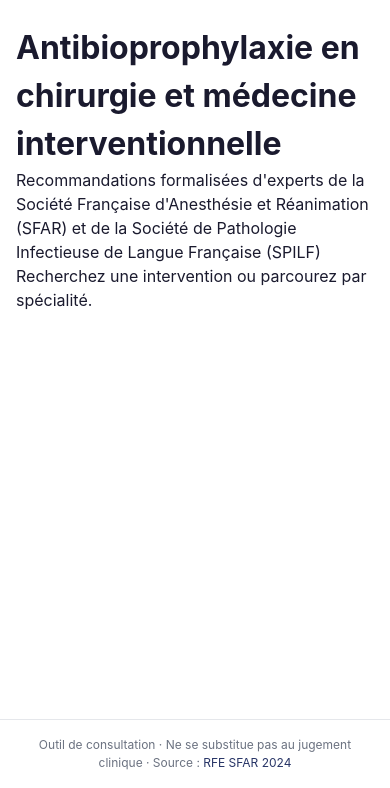
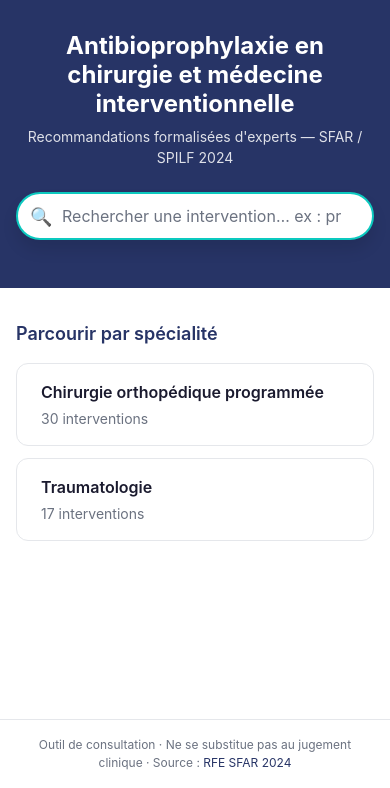
Before and after one commit to tomboulier/recos-antibioprophylaxie-SFAR, a FastAPI app: page / in a window 390 px wide. Shown: the part 56-844 px from the top of the page. Run offline with FastAPI, Linux system fonts and the light colour scheme.

Commit message:
feat(web): implémenter écran d'accueil avec grille spécialités (S-011)
- Section héros avec titre, sous-titre et barre de recherche (autofocus)
- Grille des spécialités dynamique depuis rfe.json (cartes cliquables)
- CSS responsive : liste mobile, 2 colonnes tablet, 4 colonnes desktop
- Barre de recherche visible mais non fonctionnelle (sera dans S-009)
- 11 tests pour la page d'accueil, 67 tests total

Co-Authored-By: Claude Opus 4.6 <noreply@anthropic.com>

```diff
--- /dev/null
+++ b/app/static/css/accueil.css
@@ -0,0 +1,159 @@
+/* Accueil — héros, recherche, grille spécialités */
+
+/* --- Section héros --- */
+.hero {
+  background: var(--color-primary);
+  color: #fff;
+  text-align: center;
+  padding: var(--space-8) var(--space-4) var(--space-12);
+  margin: calc(-1 * var(--space-6)) calc(-1 * var(--space-4)) 0;
+}
+
+.hero h1 {
+  font-size: var(--font-xl);
+  font-weight: 700;
+  line-height: 1.2;
+  margin-bottom: var(--space-2);
+}
+
+.hero__subtitle {
+  font-size: var(--font-sm);
+  opacity: 0.85;
+  margin-bottom: var(--space-6);
+}
+
+/* --- Barre de recherche --- */
+.search-container {
+  max-width: 640px;
+  margin: 0 auto;
+}
+
+.search-bar {
+  position: relative;
+}
+
+.search-bar__icon {
+  position: absolute;
+  left: 14px;
+  top: 50%;
+  transform: translateY(-50%);
+  font-size: 18px;
+  pointer-events: none;
+}
+
+.search-bar__input {
+  width: 100%;
+  height: 48px;
+  padding: 0 var(--space-4) 0 44px;
+  border: 2px solid transparent;
+  border-radius: var(--radius-full);
+  font-size: var(--font-base);
+  font-family: var(--font-family);
+  background: #fff;
+  box-shadow: var(--shadow-md);
+  color: var(--color-text);
+}
+
+.search-bar__input::placeholder {
+  color: var(--color-text-secondary);
+}
+
+.search-bar__input:focus {
+  outline: none;
+  border-color: var(--color-accent);
+  box-shadow: var(--shadow-lg);
+}
+
+/* --- Section spécialités --- */
+.specialites {
+  padding-top: var(--space-8);
+}
+
+.specialites__title {
+  font-size: var(--font-lg);
+  font-weight: 600;
+  color: var(--color-primary);
+  margin-bottom: var(--space-4);
+}
+
+/* Mobile : liste verticale */
+.specialites__grid {
+  display: flex;
+  flex-direction: column;
+  gap: var(--space-3);
+}
+
+.specialty-card {
+  display: flex;
+  flex-direction: column;
+  gap: var(--space-1);
+  padding: var(--space-4) var(--space-6);
+  background: #fff;
+  border: 1px solid var(--color-border);
+  border-radius: var(--radius-lg);
+  text-decoration: none;
+  color: var(--color-text);
+  transition: border-color 0.15s, box-shadow 0.15s, transform 0.15s;
+}
+
+.specialty-card:hover {
+  border-color: var(--color-accent);
+  box-shadow: var(--shadow-md);
+  transform: translateY(-2px);
+}
+
+.specialty-card:focus-visible {
+  outline: 2px solid var(--color-accent);
+  outline-offset: 2px;
+}
+
+.specialty-card__name {
+  font-size: var(--font-base);
+  font-weight: 600;
+}
+
+.specialty-card__count {
+  font-size: var(--font-sm);
+  color: var(--color-text-secondary);
+}
+
+/* --- Tablet : grille 2 colonnes --- */
+@media (min-width: 768px) {
+  .hero {
+    padding: var(--space-12) var(--space-6) calc(var(--space-12) + var(--space-4));
+    margin: calc(-1 * var(--space-8)) calc(-1 * var(--space-6)) 0;
+  }
+
+  .search-bar__input {
+    height: 56px;
+    font-size: var(--font-lg);
+    padding-left: 52px;
+  }
+
+  .search-bar__icon {
+    left: 18px;
+    font-size: 20px;
+  }
+
+  .specialites__grid {
+    display: grid;
+    grid-template-columns: repeat(2, 1fr);
+    gap: var(--space-4);
+  }
+
+  .specialty-card {
+    text-align: center;
+    padding: var(--space-6);
+  }
+}
+
+/* --- Desktop : grille 4 colonnes --- */
+@media (min-width: 1024px) {
+  .hero {
+    margin: calc(-1 * var(--space-12)) calc(-1 * var(--space-8)) 0;
+  }
+
+  .specialites__grid {
+    grid-template-columns: repeat(4, 1fr);
+  }
+}
--- a/app/templates/accueil.html
+++ b/app/templates/accueil.html
@@ -2,11 +2,38 @@
 
 {% block title %}Accueil — Antibioprophylaxie SFAR{% endblock %}
 
+{% block head %}
+<link rel="stylesheet" href="/static/css/accueil.css">
+{% endblock %}
+
 {% block content %}
-<h1>Antibioprophylaxie en chirurgie et médecine interventionnelle</h1>
-<p>Recommandations formalisées d'experts
-    de la Société Française d'Anesthésie et Réanimation (SFAR)
-    et de la Société de Pathologie Infectieuse de Langue Française (SPILF)
-</p>
-<p>Recherchez une intervention ou parcourez par spécialité.</p>
+<section class="hero">
+  <h1>Antibioprophylaxie en chirurgie et médecine interventionnelle</h1>
+  <p class="hero__subtitle">Recommandations formalisées d'experts — SFAR / SPILF 2024</p>
+
+  <div class="search-container">
+    <div class="search-bar">
+      <span class="search-bar__icon" aria-hidden="true">🔍</span>
+      <input
+        type="search"
+        class="search-bar__input"
+        placeholder="Rechercher une intervention… ex : prothèse de hanche"
+        autofocus
+        aria-label="Rechercher une intervention"
+      >
+    </div>
+  </div>
+</section>
+
+<section class="specialites" aria-label="Spécialités chirurgicales">
+  <h2 class="specialites__title">Parcourir par spécialité</h2>
+  <div class="specialites__grid">
+    {% for s in specialites %}
+    <a href="/specialites/{{ s.id }}" class="specialty-card">
+      <span class="specialty-card__name">{{ s.nom }}</span>
+      <span class="specialty-card__count">{{ s.nb_interventions }} intervention{{ "s" if s.nb_interventions > 1 }}</span>
+    </a>
+    {% endfor %}
+  </div>
+</section>
 {% endblock %}
--- a/app/web/routes.py
+++ b/app/web/routes.py
@@ -23,6 +23,19 @@ async def accueil(request: Request):
     Returns
     -------
     TemplateResponse
-        Page HTML rendue depuis le template ``accueil.html``.
+        Page HTML avec héros, barre de recherche et grille des spécialités.
     """
-    return templates.TemplateResponse(request, "accueil.html")
+    rfe = request.app.state.rfe_data
+    specialites = [
+        {
+            "id": s.id,
+            "nom": s.nom,
+            "nb_interventions": len(s.interventions),
+        }
+        for s in rfe.specialites
+    ]
+    return templates.TemplateResponse(
+        request,
+        "accueil.html",
+        {"specialites": specialites},
+    )
```
Also changed, not shown: tests/test_accueil.py (+2 -2 lines).
